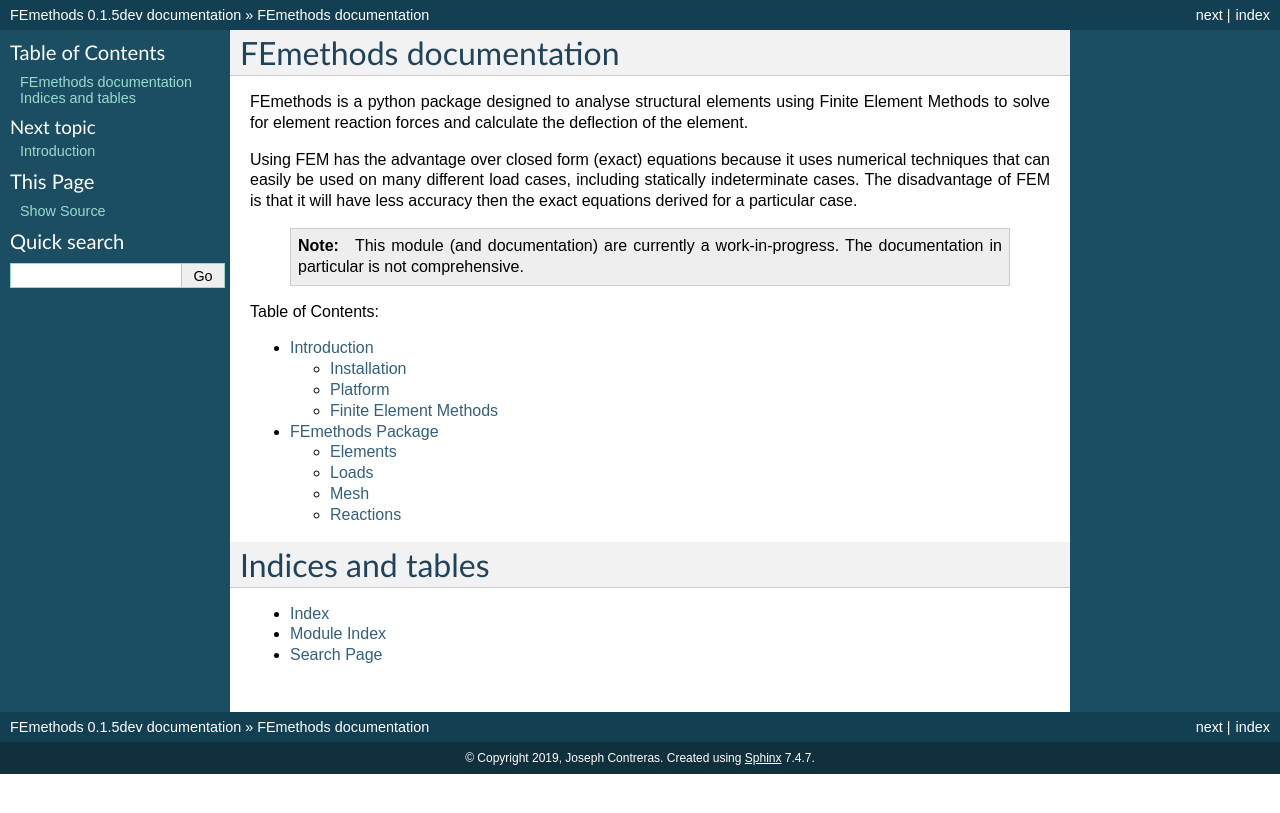
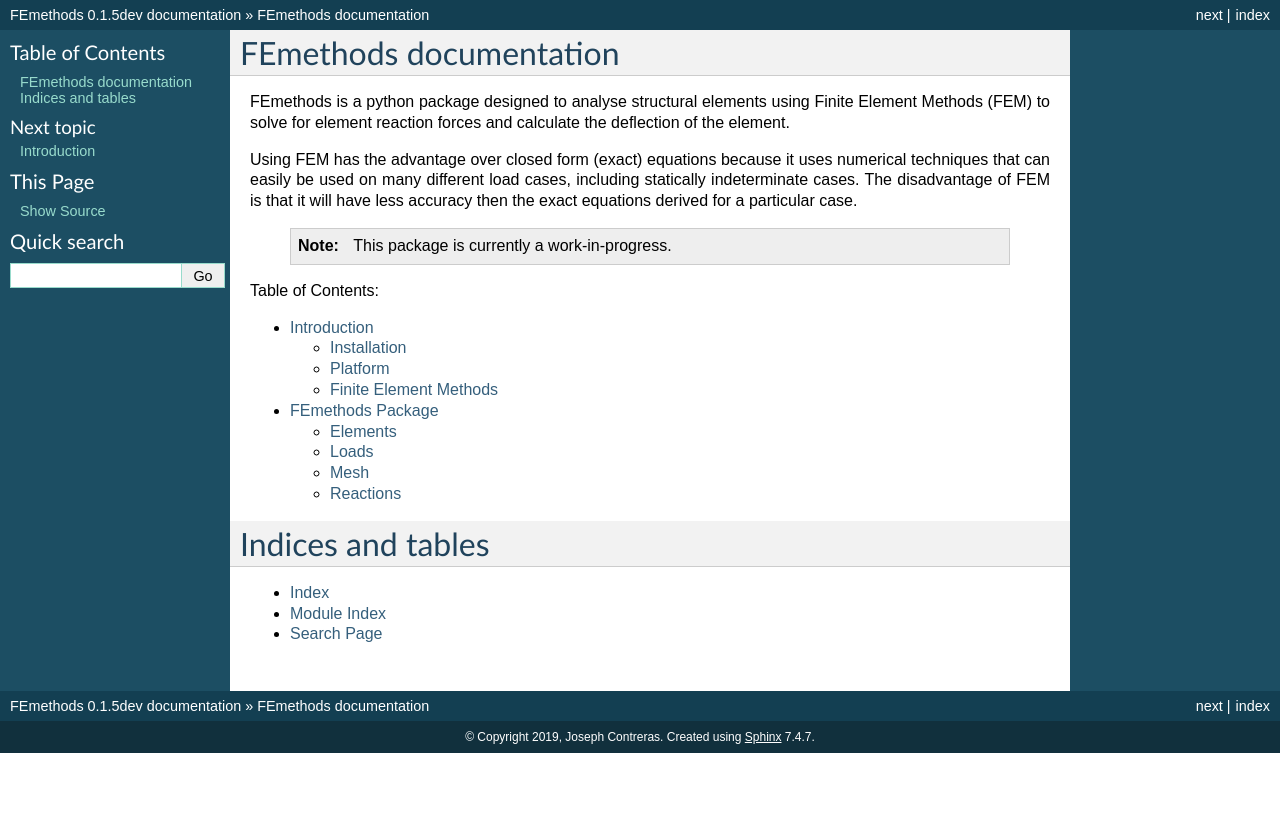
Before and after one commit to JJCoding01/FEmethods, a Sphinx documentation site: the page built from docs/source/index.rst, in a window 1280 px wide. Shown: the top 813 px of the page. Built offline with Sphinx 7.4.7, drawn with Linux system fonts in a browser that asks for light colours.

Commit message:
Improve FEM definition and update WIP note

```diff
--- a/docs/source/index.rst
+++ b/docs/source/index.rst
@@ -2,7 +2,7 @@
 =======================
 
 FEmethods is a python package designed to analyse structural elements using
-Finite Element Methods to solve for element reaction forces and calculate
+Finite Element Methods (FEM) to solve for element reaction forces and calculate
 the deflection of the element.
 
 Using FEM has the advantage over closed form
@@ -12,10 +12,7 @@
 derived for a particular case.
 
     .. note::
-
-        This module (and documentation) are currently a work-in-progress.
-        The documentation in particular is not comprehensive.
-
+        This package is currently a work-in-progress.
 
 .. toctree::
    :maxdepth: 2
```
Also changed, not shown: other parts of docs/source/index.rst (+0 -1 lines).
